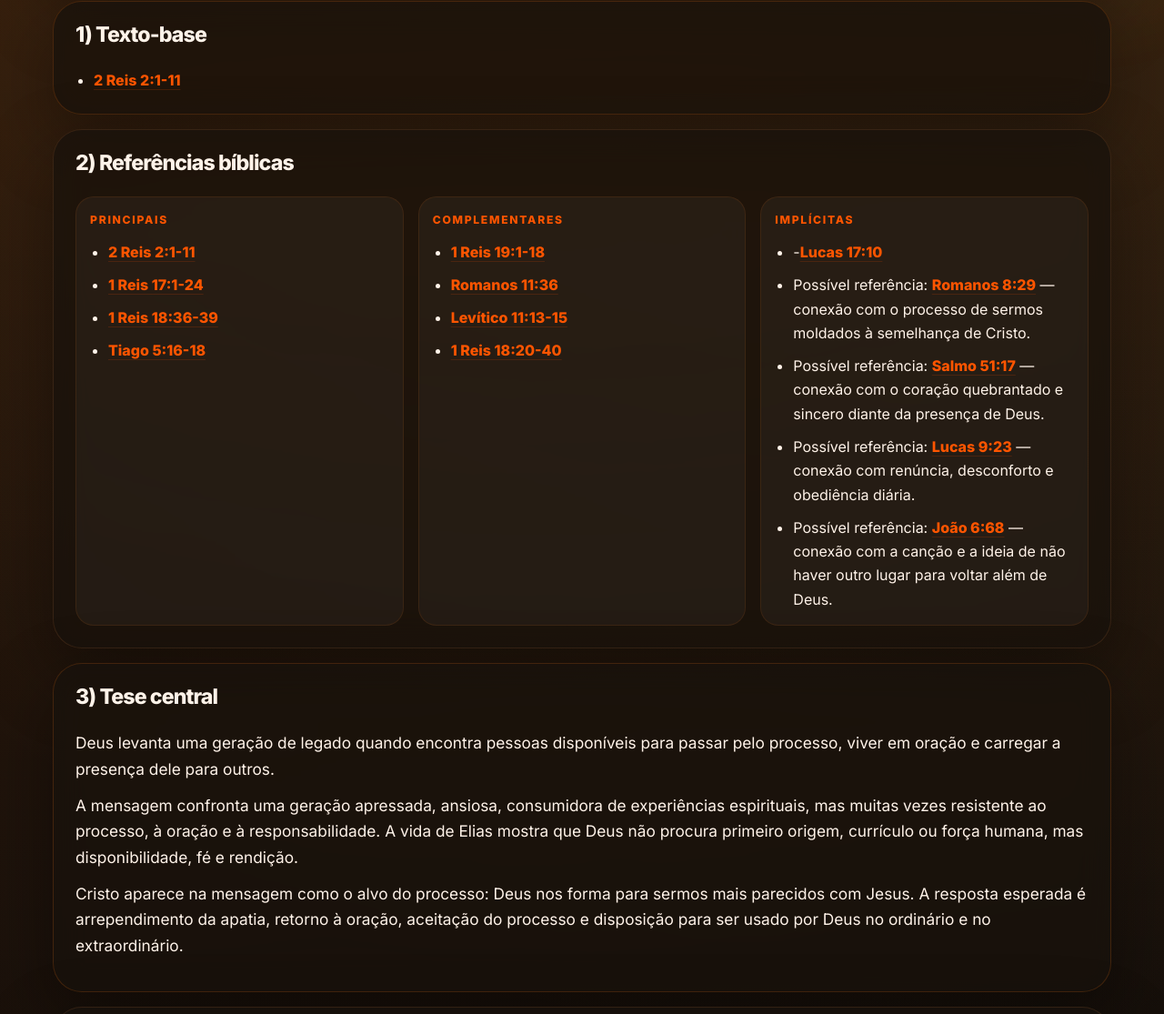
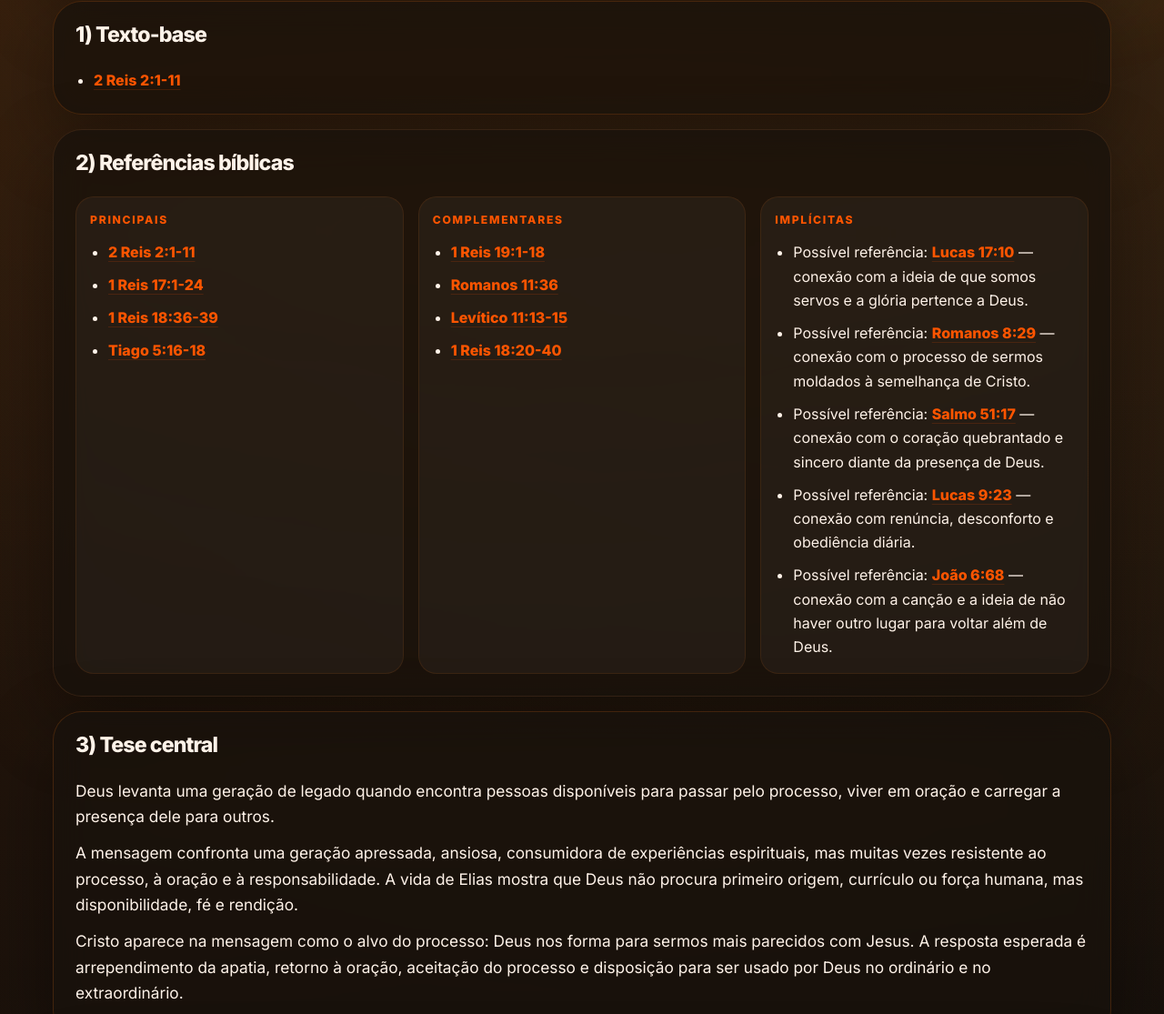
Before and after one commit to guisrael97/estudos-pregacoes, a website: page estudos/2026-05-02/index.html in a window 1280 px wide. Shown: the part 1023-2138 px from the top of the page at 91% size. Drawn offline with Linux system fonts and the light colour scheme.

Commit message:
Refinando logica de referencias biblicas e sincronizando estudo 2026-05-02

```diff
--- a/estudos/2026-05-02/index.html
+++ b/estudos/2026-05-02/index.html
@@ -8,7 +8,7 @@
   <link rel="preconnect" href="https://fonts.googleapis.com" />
   <link rel="preconnect" href="https://fonts.gstatic.com" crossorigin />
   <link href="https://fonts.googleapis.com/css2?family=Inter:wght@400;500;600;700;800;900&display=swap" rel="stylesheet" />
-  <link rel="stylesheet" href="../../assets/styles.css?v=2026-05-09-v9" />
+  <link rel="stylesheet" href="../../assets/styles.css?v=2026-05-09-v11" />
 </head>
 <body>
   <div class="page-glow page-glow-a"></div>
@@ -72,7 +72,7 @@
 
       <div class="mini-card">
         <div class="mini-label">Implícitas</div>
-        <ul class="list"><li>-Lucas 17:10</li><li>Possível referência: Romanos 8:29 — conexão com o processo de sermos moldados à semelhança de Cristo.</li><li>Possível referência: Salmo 51:17 — conexão com o coração quebrantado e sincero diante da presença de Deus.</li><li>Possível referência: Lucas 9:23 — conexão com renúncia, desconforto e obediência diária.</li><li>Possível referência: João 6:68 — conexão com a canção e a ideia de não haver outro lugar para voltar além de Deus.</li></ul>
+        <ul class="list"><li>Possível referência: Lucas 17:10 — conexão com a ideia de que somos servos e a glória pertence a Deus.</li><li>Possível referência: Romanos 8:29 — conexão com o processo de sermos moldados à semelhança de Cristo.</li><li>Possível referência: Salmo 51:17 — conexão com o coração quebrantado e sincero diante da presença de Deus.</li><li>Possível referência: Lucas 9:23 — conexão com renúncia, desconforto e obediência diária.</li><li>Possível referência: João 6:68 — conexão com a canção e a ideia de não haver outro lugar para voltar além de Deus.</li></ul>
       </div></div>
         </section>
 
@@ -484,7 +484,10 @@ function normalizeReference(ref) {
 const bibleCache = new Map();
 
 function bookCode(book) {
-  return bibleBookCodes[normalizeReference(book.replace(/\s+/g, " ")).toLowerCase()];
+  const normalizedBook = book
+    .replace(/^([1-3])(?=\p{L})/u, "$1 ")
+    .replace(/\s+/g, " ");
+  return bibleBookCodes[normalizeReference(normalizedBook).toLowerCase()];
 }
 
 function escapeText(value) {
@@ -538,11 +541,40 @@ async function renderBibleText(ref, book) {
 }
 
 document.querySelectorAll(".study-content li, .study-content p, .refs-grid li, .mini-text").forEach((el) => {
-  el.innerHTML = el.innerHTML.replace(/\b((?:[1-3]\s)?\p{Lu}\p{L}+(?:\s+\p{Lu}\p{L}+)?)\s+(\d+)(?::(\d+)(?:-(\d+))?)?/gu, (match, book) => {
-    const normalizedBook = normalizeReference(book.replace(/\s+/g, " "));
-    if (!bookCode(book) && !bookCode(normalizedBook)) return match;
-    return '<span class="ref-link" data-ref="' + match + '" data-book="' + book + '">' + match + '</span>';
-  });
+  let contextBook = "";
+  let contextChapter = "";
+  let lastWasVerse = false;
+
+  el.innerHTML = el.innerHTML.replace(
+    /(\b(?:[1-3]\s*)?\p{Lu}\p{L}+(?:\s+\p{Lu}\p{L}+)?\s+\d+(?::\d+(?:-\d+)?)?)|((?:\s+(?:e|,|;)\s*|\s*[,;]\s*)(\d+(?::\d+(?:-\d+)?)?))/gu,
+    (match, full, cont, cPart) => {
+      if (full) {
+        const parts = full.match(/^((?:[1-3]\s*)?\p{Lu}\p{L}+(?:\s+\p{Lu}\p{L}+)?)\s+(\d+)(?::(\d+)(?:-(\d+))?)?$/u);
+        if (!parts) return match;
+        const book = parts[1];
+        if (!bookCode(book)) {
+          contextBook = "";
+          return match;
+        }
+        contextBook = book;
+        contextChapter = parts[2];
+        lastWasVerse = !!parts[3];
+        return '<span class="ref-link" data-ref="' + full + '" data-book="' + book + '">' + full + '</span>';
+      } else if (cont && contextBook) {
+        const sep = match.slice(0, match.indexOf(cPart));
+        let ref;
+        if (lastWasVerse && !cPart.includes(":")) {
+          ref = contextBook + " " + contextChapter + ":" + cPart;
+        } else {
+          ref = contextBook + " " + cPart;
+          contextChapter = cPart.split(":")[0];
+          lastWasVerse = cPart.includes(":");
+        }
+        return sep + '<span class="ref-link" data-ref="' + ref + '" data-book="' + contextBook + '">' + cPart + '</span>';
+      }
+      return match;
+    }
+  );
 });
 document.addEventListener("click", async (event) => {
   const close = event.target.closest("[data-bible-close]");
```
Also changed, not shown: estudos/2026-04-19/index.html (+39 -7 lines), estudos/2026-05-03/index.html (+39 -7 lines), index.html (+1 -1 lines), scripts/build.js (+39 -7 lines), studies/2026-05-02.md (+1 -1 lines).
